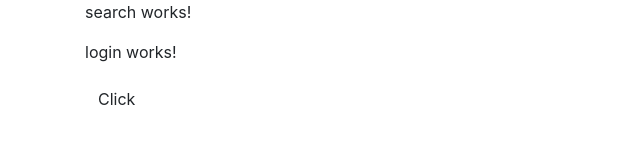
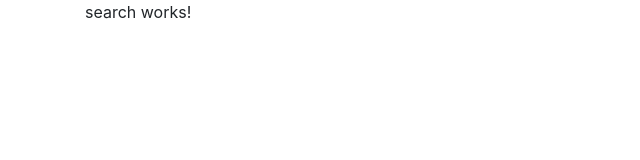
Before and after one commit to shosdevelopment/ShosFrontend, an Angular app: page / in a window 1280 px wide. Shown: the top 160 px of the page, without its empty margins (0-640 px from the left). Built offline with nearby package versions, Linux system fonts and the light colour scheme.

Commit message:
Fixed page view

```diff
--- a/src/app/app.component.html
+++ b/src/app/app.component.html
@@ -1,9 +1,7 @@
 <div class="container">
   <div class="row">
     <div class="col-12">
-      <!-- <router-outlet></router-outlet> -->
-      <app-search></app-search>
-      <app-login></app-login>
+      <router-outlet></router-outlet>
     </div>
   </div>
 </div>
```
